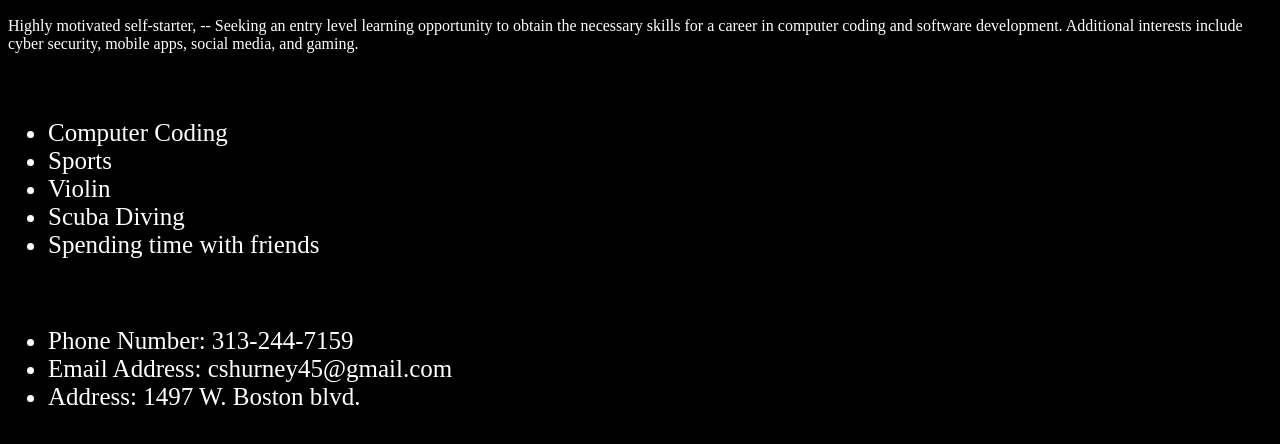
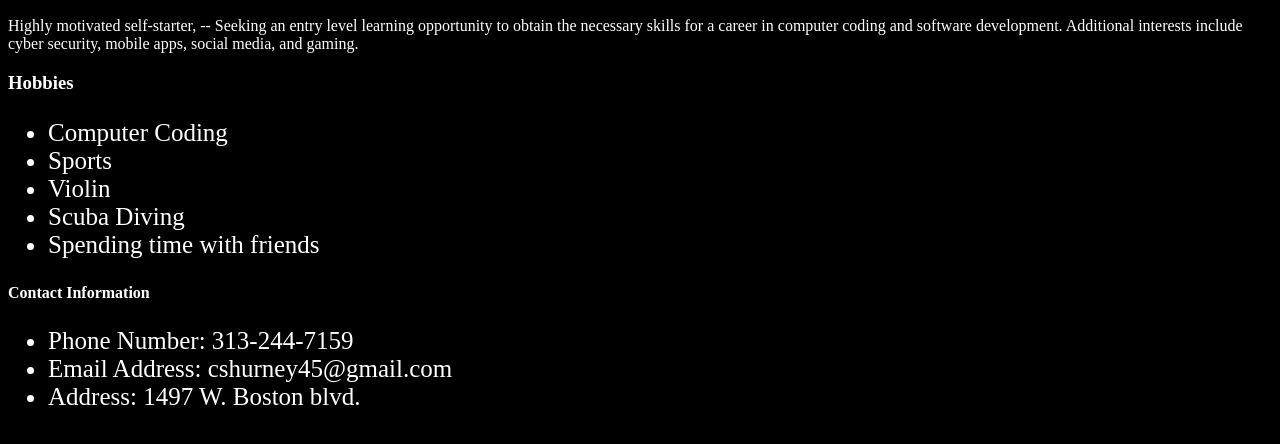
Before and after one commit to cshurney/Lab1, a plain HTML site: page about.html in a window 1280 px wide. Shown: the part 566-1010 px from the top of the page. Drawn offline with Linux system fonts and the light colour scheme.

Commit message:
Update styles.css

```diff
--- a/styles.css
+++ b/styles.css
@@ -27,3 +27,11 @@ p {
 span {
   display: inline;
 }
+
+h3 {
+  color: white;
+}
+
+h4 {
+  color: white;
+}
```
